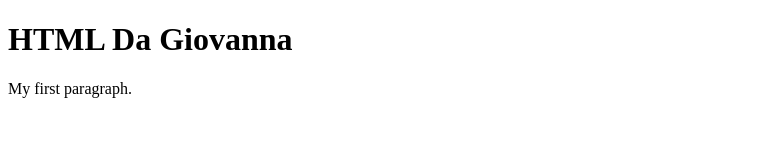
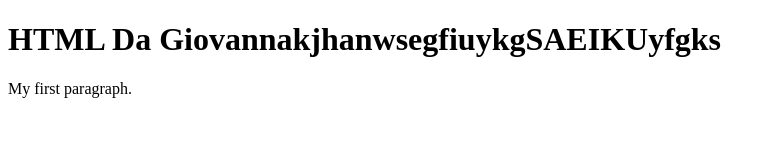
Before and after one commit to giovannadsm/Estudos-Front-End, a plain HTML site: page test.html in a window 1280 px wide. Shown: the whole page, without its empty margins (0-776 px from the left). Drawn offline with Linux system fonts and the light colour scheme.

Commit message:
Adicionando teste de commit

```diff
--- a/test.html
+++ b/test.html
@@ -3,7 +3,7 @@
 
 <body>
 
-    <h1>HTML Da Giovanna
+    <h1>HTML Da GiovannakjhanwsegfiuykgSAEIKUyfgks
     </h1>
     <p>My first paragraph.</p>
 
```
